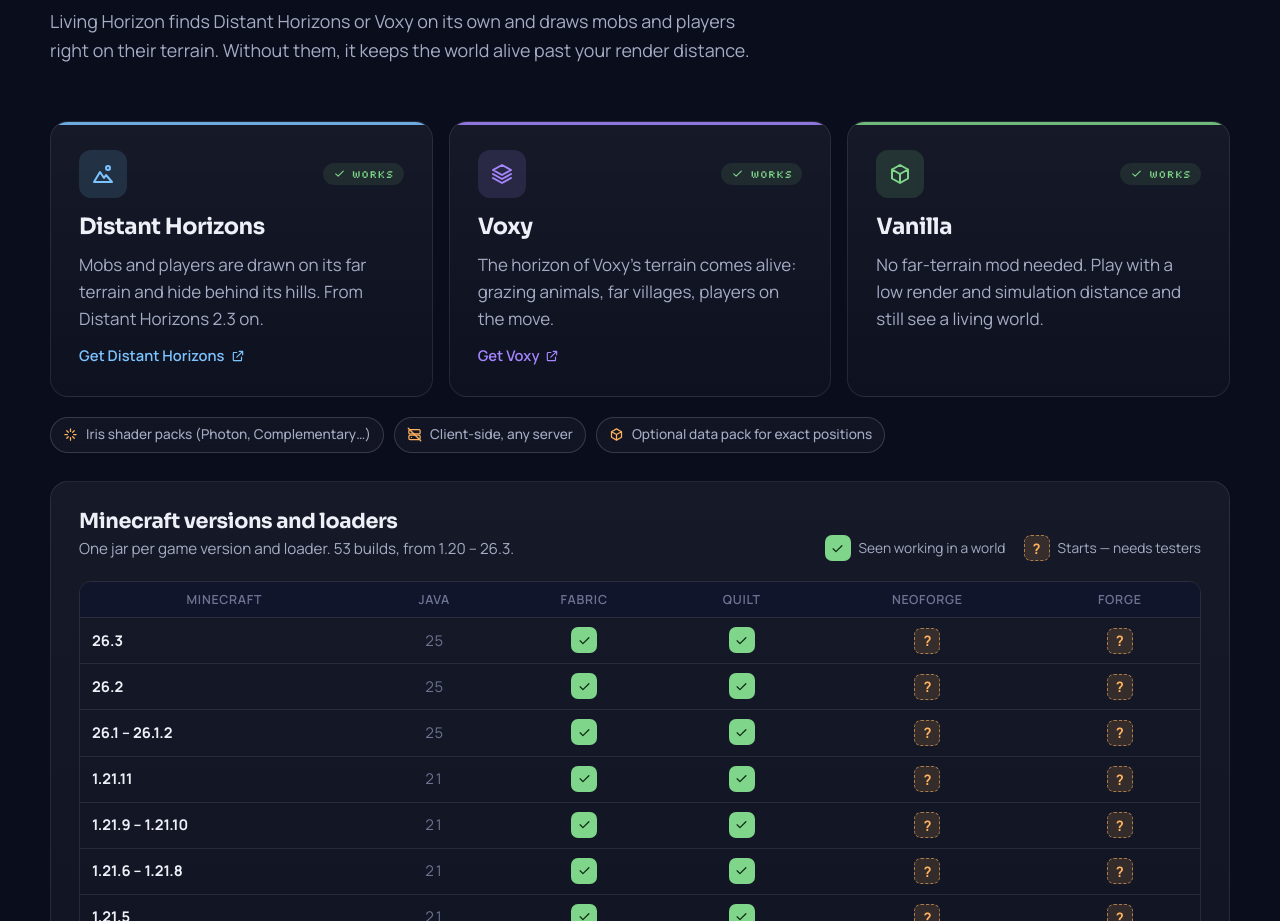
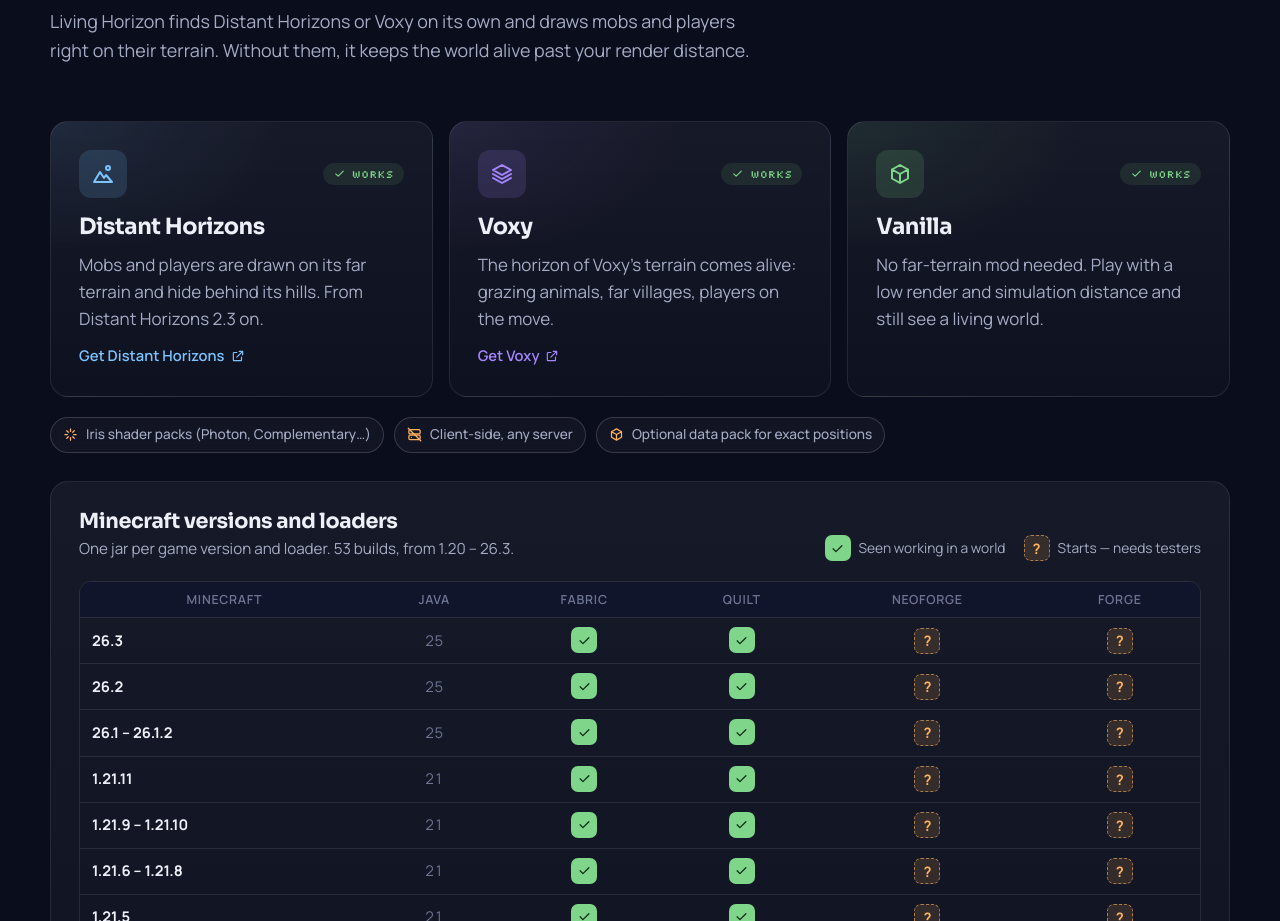
Before and after one commit to MC-Skin-Creator/living-horizon-website, an Angular app: page / in a window 1280 px wide. Shown: the part 3540-4461 px from the top of the page. Built offline with nearby package versions, Linux system fonts and the light colour scheme; no server answers.

Commit message:
style: soften the compatibility card accent

```diff
--- a/src/app/sections/compatibility.scss
+++ b/src/app/sections/compatibility.scss
@@ -10,15 +10,13 @@
   align-content: start;
   gap: 12px;
   overflow: hidden;
-
-  &::before {
-    content: '';
-    position: absolute;
-    inset: 0 0 auto;
-    height: 3px;
-    background: var(--tone);
-    opacity: 0.85;
-  }
+  background:
+    radial-gradient(
+      90% 70% at 0% 0%,
+      color-mix(in srgb, var(--tone) 10%, transparent),
+      transparent 70%
+    ),
+    linear-gradient(180deg, rgb(255 255 255 / 0.05), rgb(255 255 255 / 0.02));
 
   &.dh {
     --tone: var(--sky);
```
